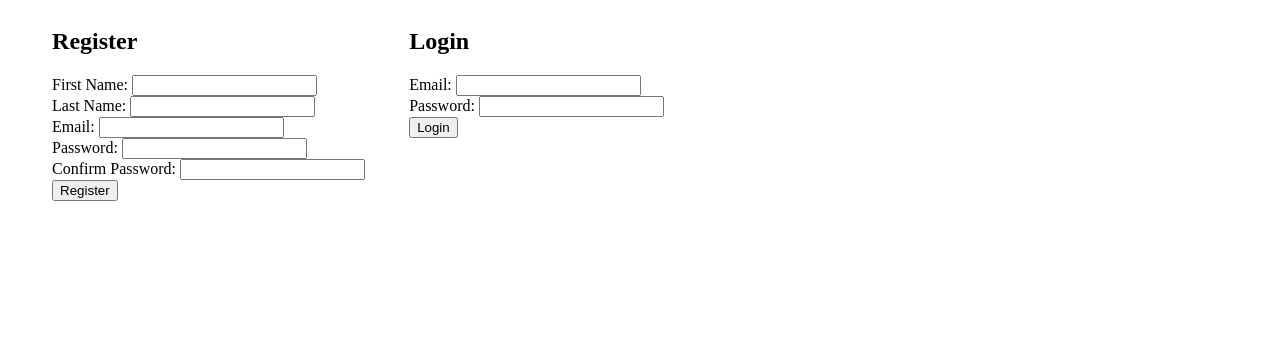
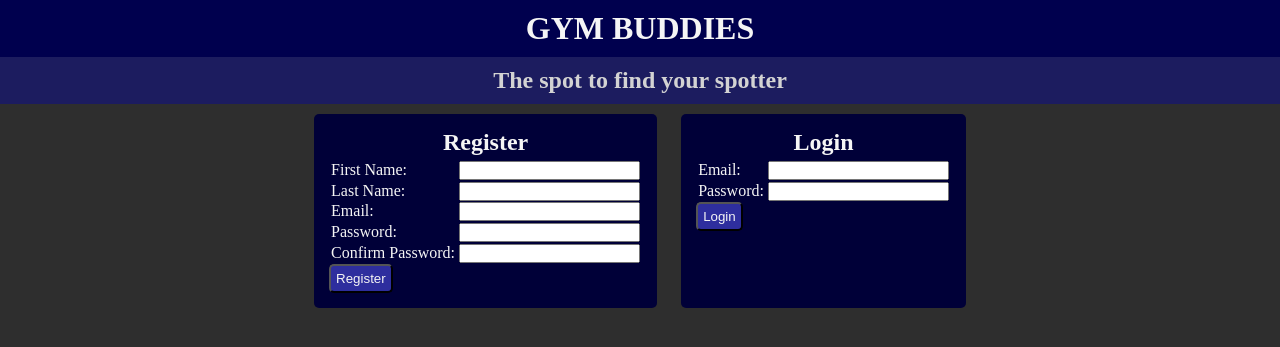
Before and after one commit to zachif/Gymbuddies, a Flask app: page /GymBuddies in a window 1280 px wide. Shown: the top 347 px of the page. Run offline with Flask 3, Linux system fonts and the light colour scheme.

Commit message:
styling for login page

```diff
--- a/flask_app/controllers/users_controller.py
+++ b/flask_app/controllers/users_controller.py
@@ -30,7 +30,7 @@ def login():
     }
     current_user=Users.login_user(data)
     if not current_user:
-        return redirect('/')
+        return redirect('/GymBuddies')
     session['id']=current_user
     return redirect('/GymBuddies/dashboard')
 
--- a/flask_app/static/login_registration.css
+++ b/flask_app/static/login_registration.css
@@ -1,18 +1,87 @@
+*{
+    margin: 0px;
+    padding: 0px;
+}
+
+body{
+    background-color: rgb(46, 46, 46);
+}
+
 .fcontainer{
     display:flex;
     justify-content: space-between;
+
 }
 
 .formTitle{
     display: block;
+    text-align: center;
+    padding-bottom: 5px;
 }
 
 .container{
     display:flex;
     justify-content: space-evenly;
+    margin: auto;
     width: 700px;
+    padding-top: 10px;
 }
 
 .vMessage{
     color: red;
 }
+
+h2{
+    color: whitesmoke;
+}
+
+.title_bar_container{
+    display: flex;
+    justify-content: center;
+    background-color: rgb(0, 0, 78);
+}
+
+.title{
+    text-align: center;
+    background-color: rgb(0, 0, 78);
+    padding: 10px;
+    color: whitesmoke;
+}
+
+.tag_line{
+    text-align: center;
+    background-color: rgb(28, 28, 95);
+    padding: 10px;
+    color: lightgray;
+}
+
+.form_column{
+    display: block;
+}
+
+._form{
+    display: flex;
+    justify-content: space-between;
+}
+
+.form_column p{
+    height: 20.7px;
+    margin: 0px 2px;
+}
+
+.form_column p label{
+    color: whitesmoke;
+}
+
+.form_container {
+    background-color: rgb(0, 0, 56);
+    padding: 15px;
+    border-radius: 5px;
+}
+
+.submit_button {
+    background-color: rgb(46, 46, 158);
+    color: whitesmoke;
+    padding: 5px;
+    border-radius: 5px;
+}
--- a/flask_app/templates/index.html
+++ b/flask_app/templates/index.html
@@ -4,14 +4,17 @@
 <head>
     <meta charset="UTF-8">
     <meta name="viewport" content="width=device-width, initial-scale=1.0">
-    <title>Document</title>
+    <title>Gym Buddies</title>
     <link rel="stylesheet" href="../static/login_registration.css">
 </head>
 
 <body>
+    <div class="title_bar_containter">
+        <h1 class="title">GYM BUDDIES</h1>
+        <h2 class="tag_line">The spot to find your spotter</h2>
+    </div>
     <div class="container">
-        <div>
-            <div class="fcontainer"></div>
+        <div class="form_container">
             {% with messages = get_flashed_messages() %}
             {% if messages %}
             {% for message in messages %}
@@ -23,57 +26,49 @@
             {% endwith %}
             <h2 class="formTitle">Register</h2>
             <form action="/register" method="post">
-                <div>
-                    <label for="first_name">First Name:</label>
-                    <input type="text" name="first_name"/>
+                <div class="_form">
+                    <div class="form_column">
+                        <p><label for="first_name">First Name:</label></p>
+                        <p><label for="last_name">Last Name:</label></p>
+                        <p><label for="email">Email:</label></p>
+                        <p><label for="password">Password:</label></p>
+                        <p><label for="confirm_password">Confirm Password:</label></p>
+                    </div>
+                    <div class="form_column">
+                        <p><input type="text" name="first_name" /></p>
+                        <p><input type="text" name="last_name" /></p>
+                        <p><input type="email" name="email" /></p>
+                        <p><input type="password" name="password" /></p>
+                        <p><input type="password" name="confirm_password" /></p>
+                    </div>
                 </div>
-                <div>
-                    <label for="last_name">Last Name:</label>
-                    <input type="text" name="last_name"/>
-                </div>
-                <div>
-                    <label for="email">Email:</label>
-                    <input type="email" name="email"/>
-                </div>
-                <div>
-                    <label for="password">Password:</label>
-                    <input type="password" name="password"/>
-                </div>
-                <div>
-                    <label for="confirm_password">Confirm Password:</label>
-                    <input type="password" name="confirm_password"/>
-                </div>
-                <div>
-                    <input type="submit" value="Register"/>
-                </div>
+                <input class="submit_button" type="submit" value="Register" />
             </form>
         </div>
-        <div>
+
+        <div class="form_container">
             {% with messages = get_flashed_messages() %}
             {% if messages %}
-            {% for message in messages %}
-            {%if message == "Your password or email doesn't match."%}
-            <p class="vMessage">{{message}}</p>
+            {%if messages[0] == "Your password or email doesn't match."%}
+            <p class="vMessage">{{messages[0]}}</p>
             {% endif %}
-            {% endfor %}
             {% endif %}
             {% endwith %}
             <h2 class="formTitle">Login</h2>
-            <div class="fcontainer">
-                <form action="/login" method="post">
-                    <div>
-                        <label for="lemail">Email:</label>
-                        <input type="email" name="lemail"/>
+            <form action="/login" method="post">
+                <div class="_form">
+                    <div class="form_column">
+                        <p><label for="lemail">Email:</label></p>
+                        <p><label for="lpassword">Password:</label></p>
                     </div>
-                    <div>
-                        <label for="lpassword">Password:</label>
-                        <input type="text" name="lpassword"/>
+                    <div class="form_column">
+                        <p><input type="email" name="lemail" /></p>
+                        <p><input type="password" name="lpassword" /></p>
                     </div>
-                    <div>
-                        <input type="submit" value="Login"/>
-                    </div>
-                </form>
-            </div>
+                </div>
+                <input class="submit_button" type="submit" value="Login" />
+            </form>
+
         </div>
     </div>
 </body>
```
